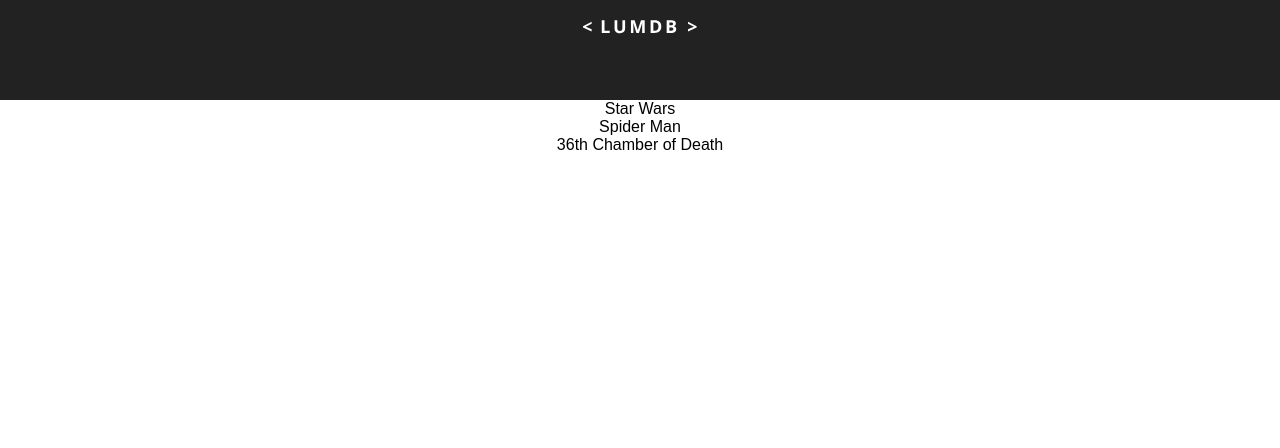
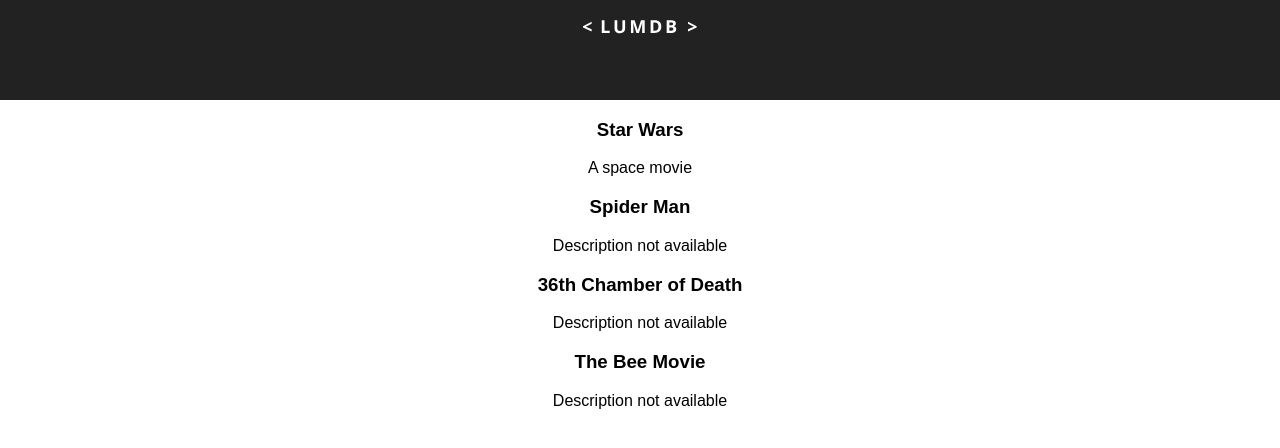
Before and after one commit to marcusp619/Movie-Database, a React (Create React App) app: page / in a window 1280 px wide. Shown: the top 448 px of the page. Built offline with nearby package versions, Linux system fonts and the light colour scheme.

Commit message:
Added PropTypes and defaultProps to Movie Component

```diff
--- a/package.json
+++ b/package.json
@@ -3,6 +3,7 @@
   "version": "0.1.0",
   "private": true,
   "dependencies": {
+    "prop-types": "^15.6.0",
     "react": "^16.0.0",
     "react-dom": "^16.0.0",
     "react-scripts": "1.0.17"
--- a/src/App.js
+++ b/src/App.js
@@ -6,13 +6,17 @@
 
 const movies = [{
   id: 1,
-  title: 'Star Wars'
+  title: 'Star Wars',
+  desc: 'A space movie'
   }, {
   id: 2,
   title: 'Spider Man'
   }, {
   id: 3,
   title: '36th Chamber of Death'
+  }, {
+  id: 4,
+  title: 'The Bee Movie'
   }
 ];
 
@@ -24,7 +28,7 @@
         <header className="App-header">
           <img src={logo} className="App-logo" alt="logo" />
         </header>
-        {movies.map(movie => <Movie key={movie.id} movie={movie} />)}
+        {movies.map(movie => <Movie key={movie.id} movie={movie} desc={movie.desc} />)}
       </div>
     );
   }
--- a/src/Movie.js
+++ b/src/Movie.js
@@ -1,10 +1,24 @@
 import React, { Component } from 'react';
+import PropTypes from 'prop-types';
+
 
 export default class Movie extends Component {
+  static PropTypes = {
+    movie: PropTypes.shape({
+      title: PropTypes.string.isRequired,
+    }),
+    desc: PropTypes.string
+  }
+
+  static defaultProps = {
+    desc: 'Description not available'
+  }
+
   render() {
     return (
       <div>
-        {this.props.movie.title}
+        <h3>{this.props.movie.title}</h3>
+        <p>{this.props.desc}</p>
       </div>
     )
   }
```
Also changed, not shown: 1 other file (tests, documents, lock files or other folders).
